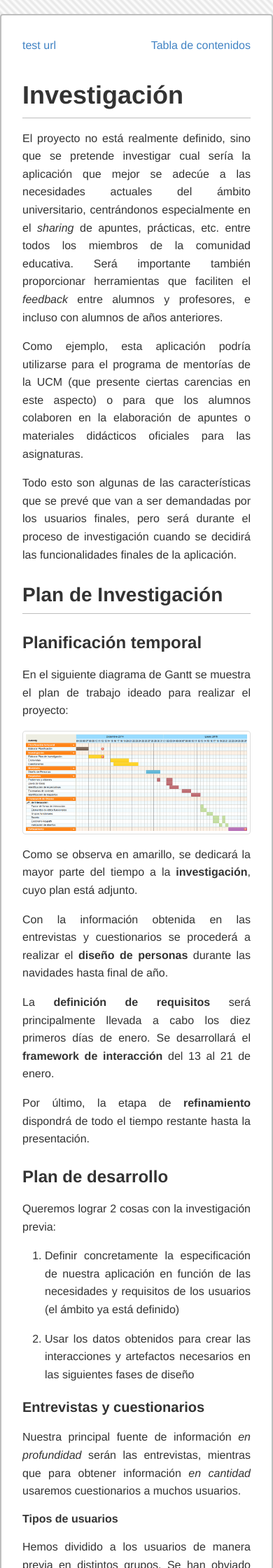
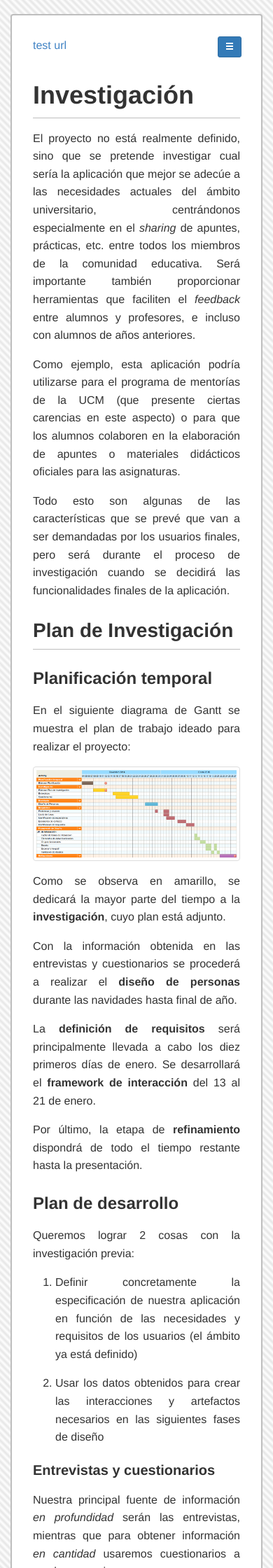
Before and after one commit to pblocz/cygnus-ux-interface-design, a Jekyll site: the page built from index.md, in a window 390 px wide. Shown: the top 2240 px of the page at 70% size. Built offline with Jekyll 4.4.1, drawn with Linux system fonts in a browser that asks for light colours; nearby versions of some CDN libraries.

Commit message:
toc in lateral

```diff
--- a/_includes/footer.html
+++ b/_includes/footer.html
@@ -26,7 +33,10 @@
     })
     toc.wrap(wrapper).before(toogle);
     toc.hide();
-    });
+    }); */
+
+
+
  /*
     $('.skelleton-container .panel').each(function(){
     var back_content = $('.skelleton-content',this).html();
--- a/_includes/header.html
+++ b/_includes/header.html
@@ -10,7 +10,7 @@
 <title>{{page.title}}</title>
 
 <!-- Latest compiled and minified CSS -->
-<link rel="stylesheet" href="https://maxcdn.bootstrapcdn.com/bootstrap/3.3.1/css/bootstrap.min.css">
+<link rel="stylesheet" href="https://maxcdn.bootstrapcdn.com/bootstrap/3.3.2/css/bootstrap.min.css">
 
 <!-- Flip plugin css -->
 <link rel="stylesheet" type="text/css" media="screen" href="{{site.baseurl}}/assets/css/flippant.css">
--- a/_layouts/default.html
+++ b/_layouts/default.html
@@ -4,10 +4,25 @@
       {% include header.html %}
   </head>
 
-  <body>
-    <div class="panel panel-default container markdown-body">
-        {{ content }}
-    </div>
+  <body data-spy="scroll" data-target=".sidebar-offcanvas">
+      <div class="container">
+	  <div class="row row-offcanvas row-offcanvas-right">
+	      <div class="col-xs-12 col-sm-9">
+		  <div class="panel panel-default container-fluid markdown-body">
+		      <div class="offcanvas-toggle col-xs-6 visible-xs">
+			  <button type="button" class="btn btn-primary btn-sm" data-toggle="offcanvas"><span class="glyphicon glyphicon-menu-hamburger"></span></button>
+		      </div>
+		      {{ content }}
+		  </div>
+	      </div>
+	      <div class="col-xs-6 col-sm-3 sidebar-offcanvas">
+		  <div class="nav nav-tabs toc-wrapper" role="tablist">
+
+		      <a href="#0" class="back-to-top">Al principio</a>
+		  </div>
+	      </div>
+	  </div>
+      </div>
 
     {% include footer.html %}
   </body>
--- a/assets/css/stylesheet.scss
+++ b/assets/css/stylesheet.scss
@@ -22,7 +22,8 @@
 }
 
 body .markdown-body {
-  max-width: 45em;
+    margin: 0;
+    /* max-width: 45em; */
     padding: 30px;
     overflow: visible;
 }
@@ -221,3 +222,136 @@
 */
     }
 }
+
+
+.sidebar-offcanvas .toc-wrapper{
+    $border-size: 2px;
+    $border-toc-color: #860A52;
+
+    width: inherit;
+    position: fixed;
+    top: 40px;
+    /* ul { padding-left: 10px; } */
+    li ul { display: none; }
+    li.active ul { display: block;}
+    /* > ul { padding-left: 0; } */
+
+    li.active > a, a:hover {
+	border-left: 2px solid $border-toc-color;
+	color: $border-toc-color;
+    }
+    a {
+	margin: 2px 0;
+	display:block;
+	white-space: nowrap;
+	text-overflow: ellipsis;
+	overflow: hidden;
+    }
+
+    @mixin ul_($i, $s) {
+	ul {
+	    > li {
+		&.active > a, & > a:hover { padding-left: $s - $border-size; }
+		> a { padding-left: $s; }
+	    }
+	    @if $i > 1 { @include ul_($i - 1, $s + $s); }
+	}
+    }
+
+    ul {
+	display: block;
+	padding-left: 0;
+	list-style-type: none;
+    }
+    @include ul_(5, 10px);
+
+
+    > ul {
+	> li.active > a{
+	    font-weight: bold;
+	    padding-left: 10px - $border-size * 2;
+	    border-left-width: $border-size * 2;
+	}
+    }
+
+    a.back-to-top { margin-top: 20px; padding-left: 10px; }
+
+}
+
+.row-offcanvas {
+    .offcanvas-toggle {
+	position: fixed;
+	right: 15px;
+	z-index: 1000;
+
+	button {
+	    float: right;
+	    position: relative;
+	    margin-right: 15px;
+	    right: 0;
+
+	    -webkit-transition: all .25s ease-out;
+            -o-transition: all .25s ease-out;
+            transition: all .25s ease-out;
+	}
+    }
+    &.active .offcanvas-toggle button{
+	right: 100%;
+	margin-right: 30px;
+    }
+}
+
+
+/*
+ * Style tweaks
+ * --------------------------------------------------
+ */
+html,
+body {
+    overflow-x: hidden; /* Prevent scroll on narrow devices */
+}
+
+/*
+ * Off Canvas
+ * --------------------------------------------------
+ */
+@media screen and (max-width: 767px) {
+    .row-offcanvas {
+	position: relative;
+	-webkit-transition: all .25s ease-out;
+        -o-transition: all .25s ease-out;
+        transition: all .25s ease-out;
+    }
+
+    .row-offcanvas-right {
+	right: 0;
+    }
+
+    .row-offcanvas-left {
+	left: 0;
+    }
+
+    .row-offcanvas-right
+    .sidebar-offcanvas {
+	right: -50%; /* 6 columns */
+    }
+
+    .row-offcanvas-left
+    .sidebar-offcanvas {
+	left: -50%; /* 6 columns */
+    }
+
+    .row-offcanvas-right.active {
+	right: 50%; /* 6 columns */
+    }
+
+    .row-offcanvas-left.active {
+	left: 50%; /* 6 columns */
+    }
+
+    .sidebar-offcanvas {
+	position: absolute;
+	top: 0;
+	width: 50%; /* 6 columns */
+    }
+}
```
Also changed, not shown: other parts of _includes/footer.html (+14 -1 lines), presentation/presentation.md (+0 -1 lines). Lines whose indentation alone changed are shown as unchanged.
